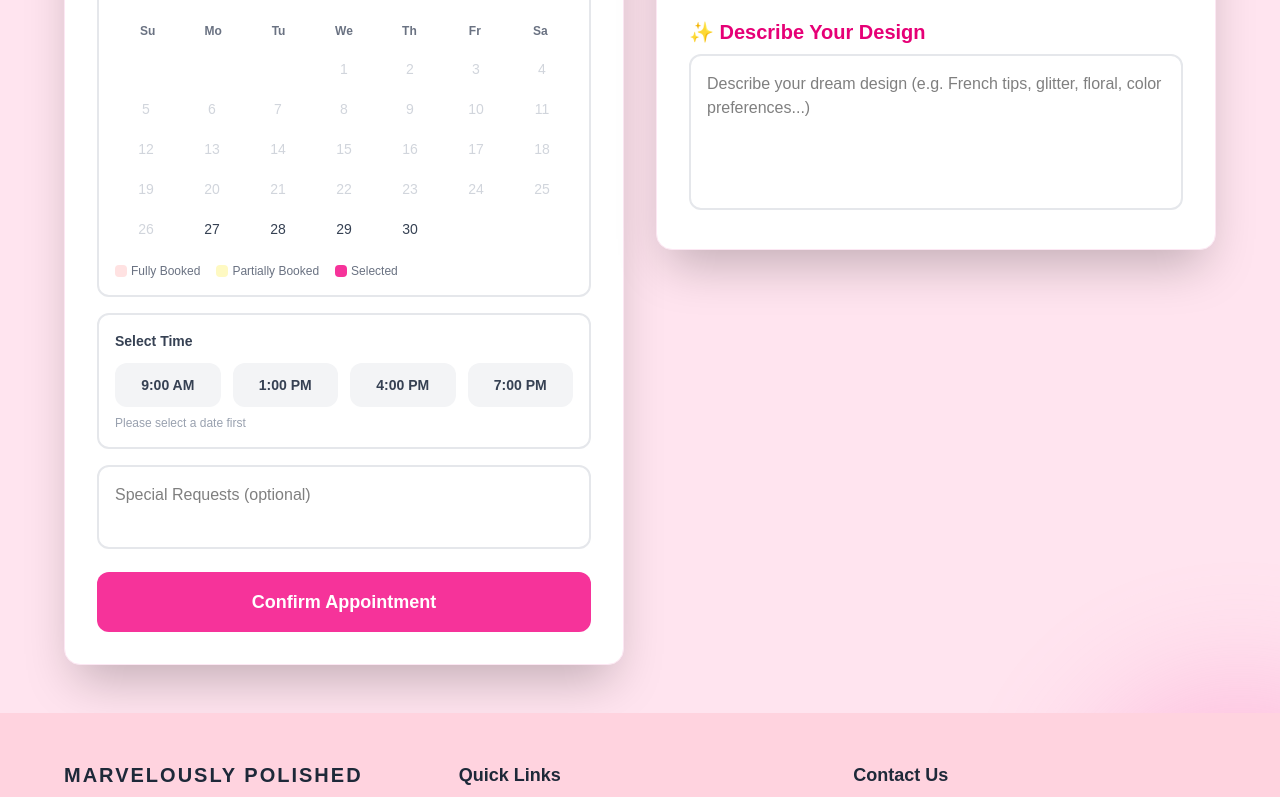
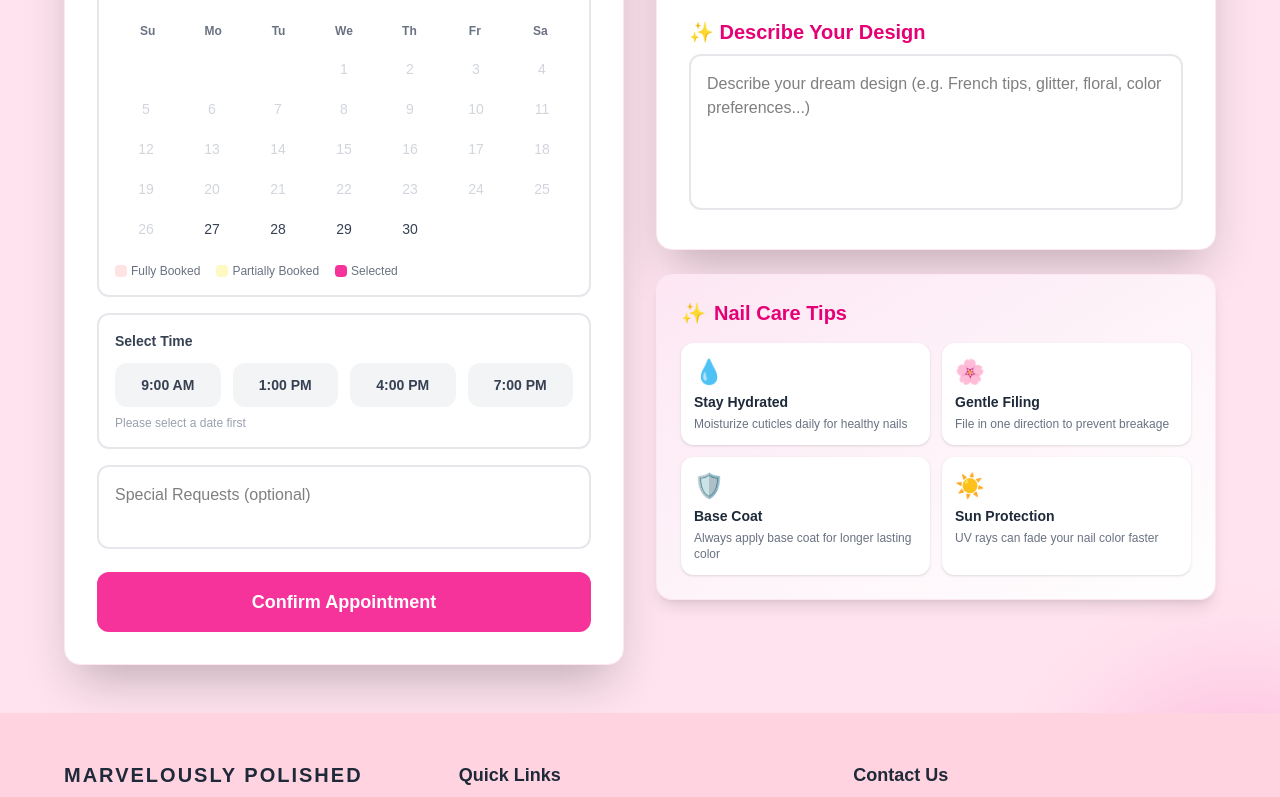
Before and after one commit to rhigovillahermosa18-star/Capstone, a Next.js app: page /book in a window 1280 px wide. Shown: the part 585-1382 px from the top of the page. Built offline with nearby package versions, Linux system fonts and the light colour scheme; no server answers; the database is empty.

Commit message:
update project files

```diff
--- a/app/book/page.tsx
+++ b/app/book/page.tsx
@@ -280,6 +280,27 @@ function BookContent() {
                 />
               </div>
             </div>
+
+            {/* Nail Care Tips */}
+            <div className="bg-gradient-to-br from-pink-100 to-white p-6 rounded-2xl shadow-lg border border-pink-100">
+              <h3 className="text-pink-600 font-bold text-xl mb-4 flex items-center gap-2">
+                <span>✨</span> Nail Care Tips
+              </h3>
+              <div className="grid grid-cols-2 gap-3">
+                {[
+                  { icon: "💧", title: "Stay Hydrated", desc: "Moisturize cuticles daily for healthy nails" },
+                  { icon: "🌸", title: "Gentle Filing", desc: "File in one direction to prevent breakage" },
+                  { icon: "🛡️", title: "Base Coat", desc: "Always apply base coat for longer lasting color" },
+                  { icon: "☀️", title: "Sun Protection", desc: "UV rays can fade your nail color faster" },
+                ].map((tip) => (
+                  <div key={tip.title} className="bg-white rounded-xl p-3 shadow-sm border border-white">
+                    <p className="text-2xl mb-1">{tip.icon}</p>
+                    <p className="font-semibold text-gray-800 text-sm">{tip.title}</p>
+                    <p className="text-gray-500 text-xs mt-1">{tip.desc}</p>
+                  </div>
+                ))}
+              </div>
+            </div>
           </div>
 
         </div>
```
